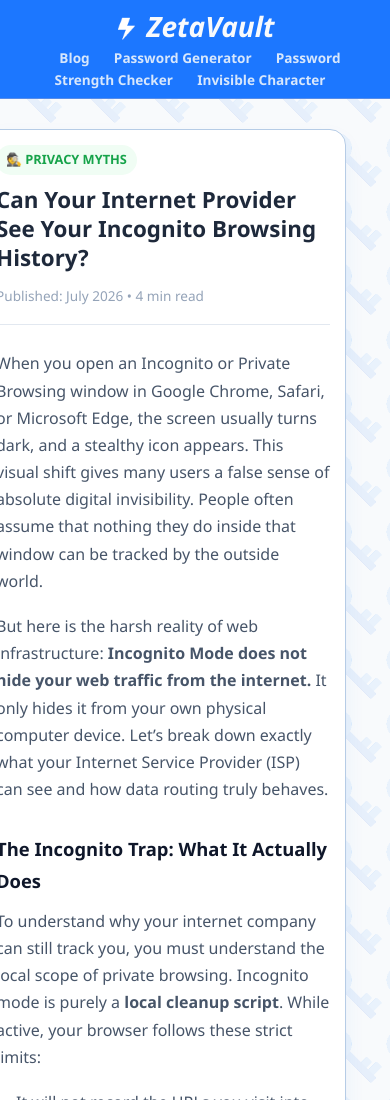
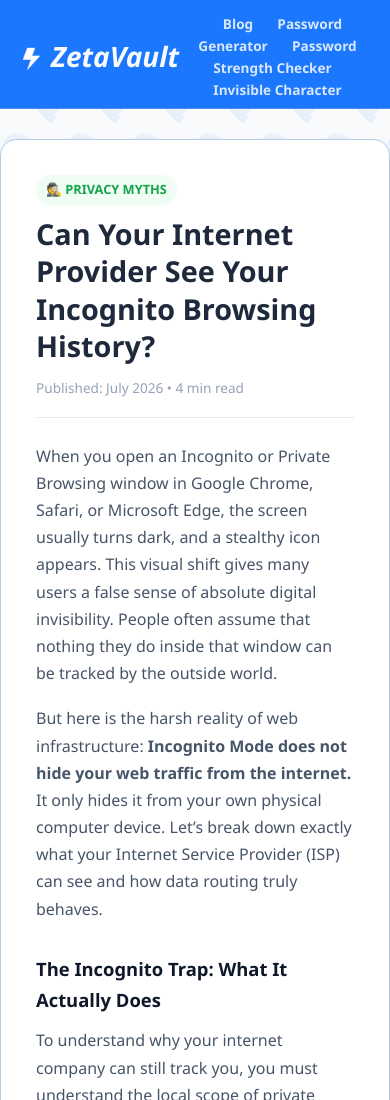
Before and after one commit to zetavaultdl/zetavault, a website: page can-internet-providers-see-your-incognito-history.html in a window 390 px wide. Shown: the top 1100 px of the page. Drawn offline with Linux system fonts and the light colour scheme.

Commit message:
Add files via upload

```diff
--- a/can-internet-providers-see-your-incognito-history.html
+++ b/can-internet-providers-see-your-incognito-history.html
@@ -96,12 +96,16 @@
 
         /* Media Queries para Celulares */
         @media (max-width: 768px) {
+            .header-container {
+                flex-direction: row;
+                justify-content: space-between;
+            }
             .article-container-wide {
-                margin-left: -20px;
-                padding: 15px;
+                width: 100% !important;
+                padding: 35px !important;
             }
             .article-content h1 {
-                font-size: 1.4rem;
+                font-size: 1.8rem;
             }
             .article-content h2 {
                 font-size: 1.15rem;
```
